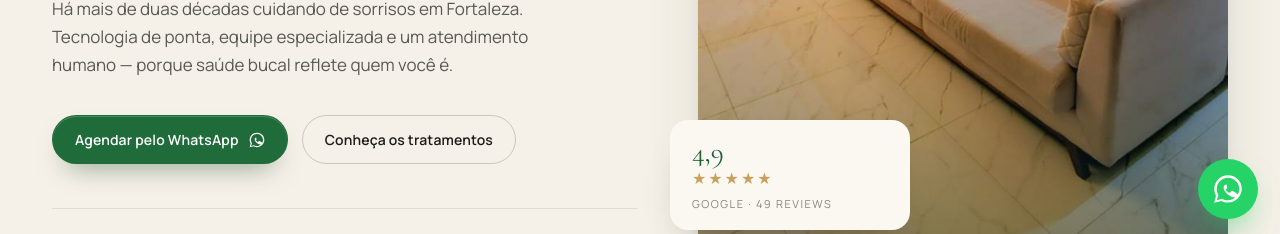
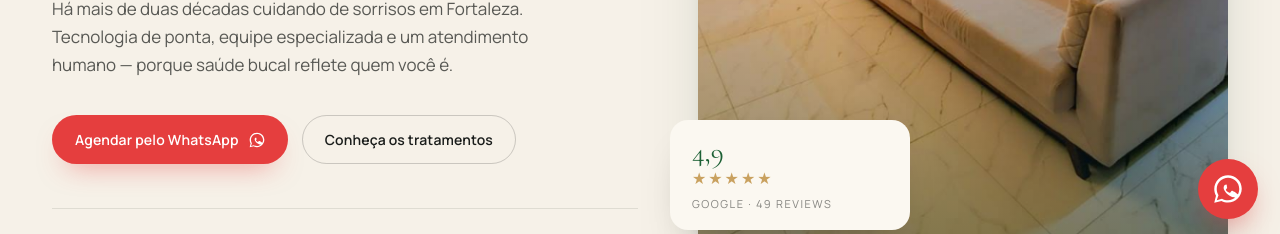
Before and after one commit to raullindao1996/clinica-jose-tavares, a plain HTML site: page index.html in a window 1280 px wide. Shown: the part 559-793 px from the top of the page. Drawn offline with nearby package versions, Linux system fonts and the light colour scheme.

Commit message:
style: mudar botões de agendamento para vermelho

```diff
--- a/index.html
+++ b/index.html
@@ -539,14 +539,24 @@
   /* Floating WhatsApp */
   .wa-float{
     position:fixed;right:22px;bottom:22px;z-index:40;
-    background:#25D366;color:#fff;
+    background:#e53e3e;color:#fff;
     width:60px;height:60px;border-radius:999px;
     display:grid;place-items:center;
-    box-shadow:0 14px 30px -10px rgba(37,211,102,.6);
-    transition:transform .2s ease;
+    box-shadow:0 14px 30px -10px rgba(229,62,62,.6);
+    transition:transform .2s ease, box-shadow .2s ease;
   }
-  .wa-float:hover{transform:scale(1.08)}
+  .wa-float:hover{transform:scale(1.08);box-shadow:0 18px 40px -10px rgba(229,62,62,.7);}
   .wa-float svg{width:30px;height:30px}
+
+  .btn-agendar {
+    background: #e53e3e !important;
+    color: #fff !important;
+    box-shadow: 0 14px 28px -14px rgba(229,62,62,.55) !important;
+  }
+  .btn-agendar:hover {
+    background: #c53030 !important;
+    transform: translateY(-1px);
+  }
 
   /* Tweaks Panel */
   .tweaks{
@@ -605,7 +615,7 @@
         quem você é.
       </p>
       <div class="hero-cta">
-        <a class="btn btn-primary" href="https://wa.me/5585999245411" target="_blank" rel="noopener">
+        <a class="btn btn-agendar" href="https://wa.me/5585999245411" target="_blank" rel="noopener">
           Agendar pelo WhatsApp
           <svg width="16" height="16" viewBox="0 0 24 24" fill="currentColor"><path d="M17.5 14.4c-.3-.1-1.8-.9-2-1s-.5-.1-.7.2-.8 1-1 1.2-.4.2-.7.1c-1-.4-1.8-.9-2.7-2-.2-.3-.1-.5.1-.7l.5-.6c.1-.2.2-.3.3-.5 0-.2 0-.4-.1-.5L11 8.8c-.1-.4-.3-.3-.5-.3h-.4c-.2 0-.5 0-.7.3s-.9.9-.9 2.2.9 2.6 1.1 2.8c.1.2 2 3 4.8 4.2 1.8.7 2.5.8 3.4.7.5-.1 1.6-.7 1.9-1.3.2-.7.2-1.2.1-1.3-.1-.1-.3-.1-.6-.3M12 21c-1.8 0-3.4-.5-4.8-1.3L3 21l1.4-4C3.5 15.5 3 13.8 3 12c0-5 4-9 9-9s9 4 9 9-4 9-9 9m0-20C6 1 1 6 1 12c0 1.9.5 3.8 1.4 5.4L1 23l5.8-1.5c1.6.8 3.4 1.2 5.2 1.2 6 0 11-5 11-11S18 1 12 1"/></svg>
         </a>
```
